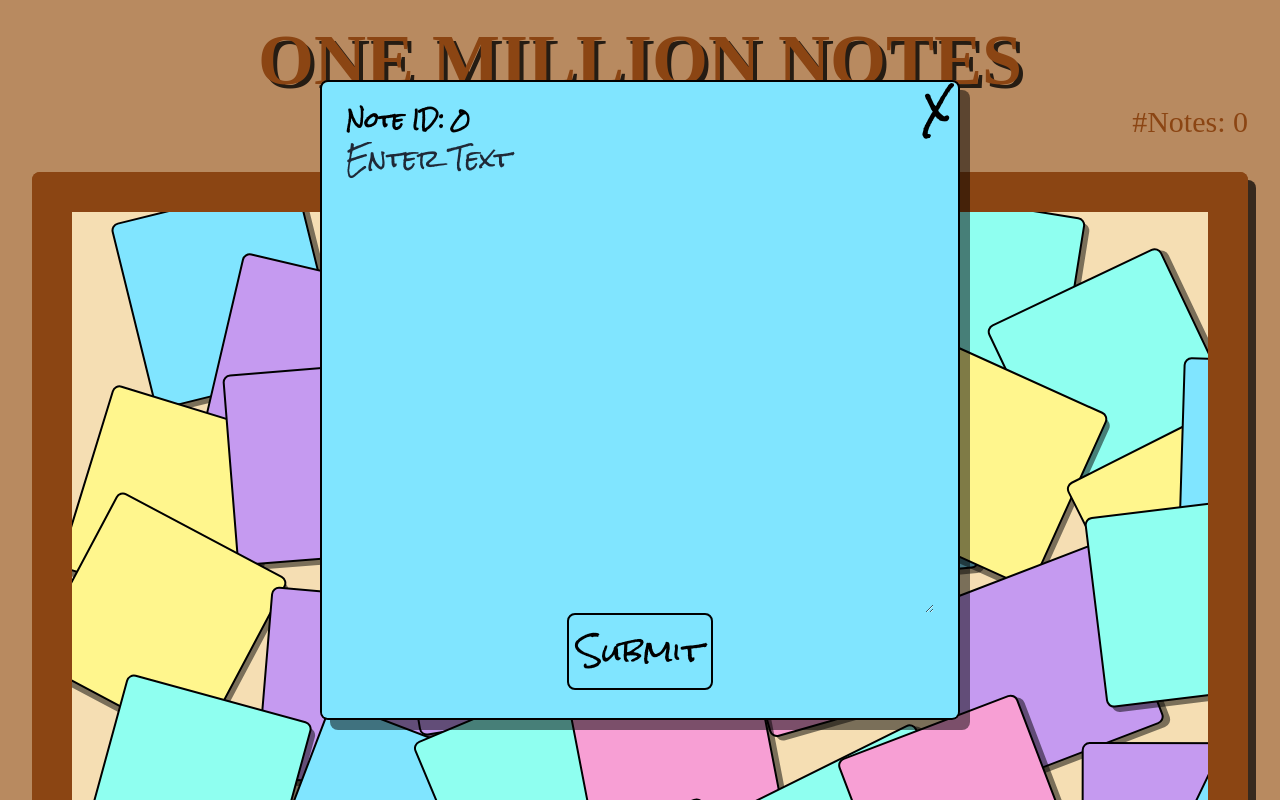
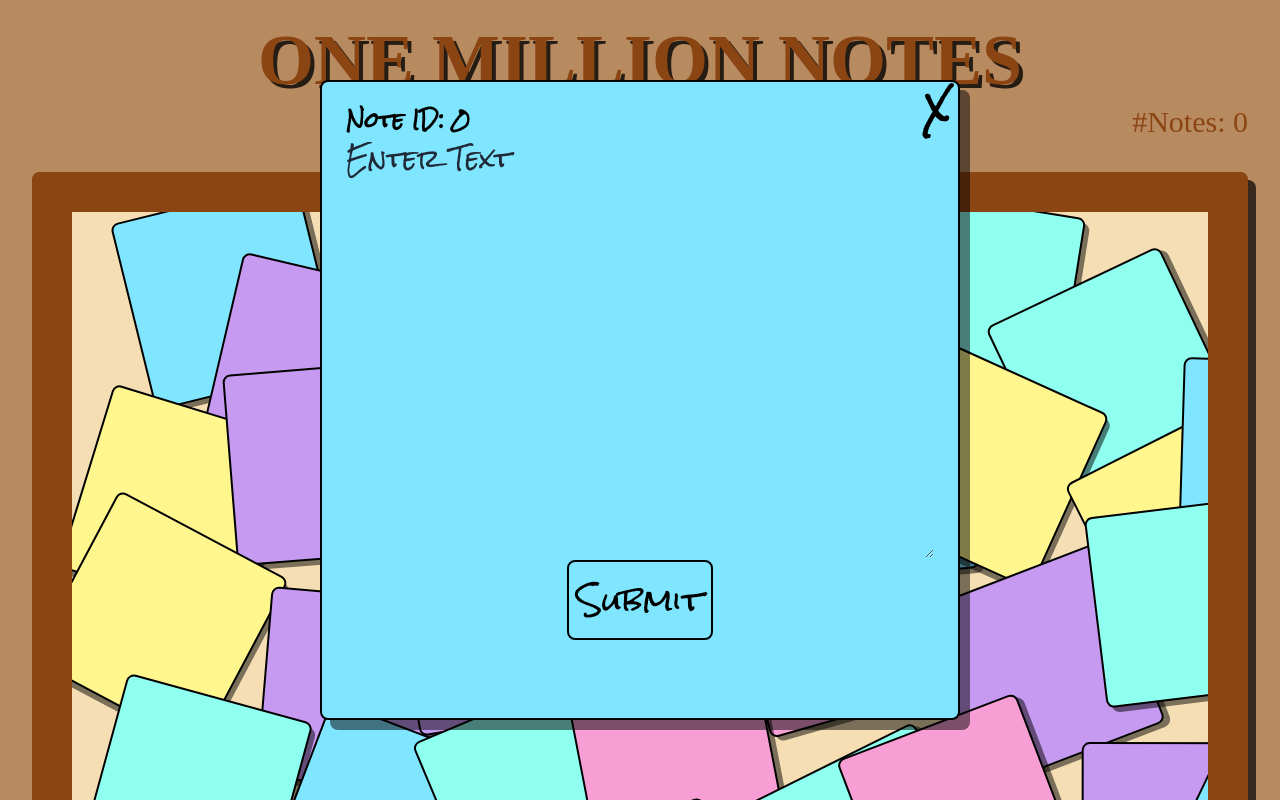
Before and after one commit to TRLanson/one-million-notes, a Next.js app: page / in a window 1280 px wide. Both pictures are taken after a click on the element 226 px from the left and 294 px from the top of the page. Built offline with nearby package versions, Linux system fonts and the light colour scheme; no server answers; the database is empty.

Commit message:
fixed scrolling issue

```diff
--- a/app/components/stickyDetails.tsx
+++ b/app/components/stickyDetails.tsx
@@ -82,8 +82,7 @@ const StickyDetails = ({ noteId, onClose, color, font, data, length }: StickyDet
     <div
       className="z-50 fixed top-1/2 left-1/2 transform -translate-x-1/2 -translate-y-1/2
                  w-[min(80vw,80vh)] h-[min(80vw,80vh)] border-2 border-black rounded-lg
-                 shadow-[10px_10px_0_rgba(0,0,0,0.5)] text-black p-6
-                overflow-y-scroll"
+                 shadow-[10px_10px_0_rgba(0,0,0,0.5)] text-black p-6 overflow-y-auto"
       style={{ backgroundColor: color, fontFamily: font }}
     >
       <button
@@ -100,9 +99,9 @@ const StickyDetails = ({ noteId, onClose, color, font, data, length }: StickyDet
           {data}
         </p>
         :
-        <div className="w-full h-full flex flex-col items-center">
+        <div className="w-full h-[85%] flex flex-col items-center">
           <textarea ref={textRef} style={{ backgroundColor: color }} className="text-wrap w-full h-4/6 md:h-5/6 align-text-top focus:outline-none placeholder-gray-800 text-2xl" placeholder={"Enter Text"} />
-          <button onClick={addNote} style={{ backgroundColor: color }} className="text-center mb-10 my-auto px-2 h-10 lg:h-20 border-2 border-black rounded-lg text-lg lg:text-3xl">
+          <button onClick={addNote} style={{ backgroundColor: color }} className="text-center my-auto px-2 py-2 lg:h-20 border-2 border-black rounded-lg text-lg lg:text-3xl">
             Submit
           </ button>
         </ div>
```
